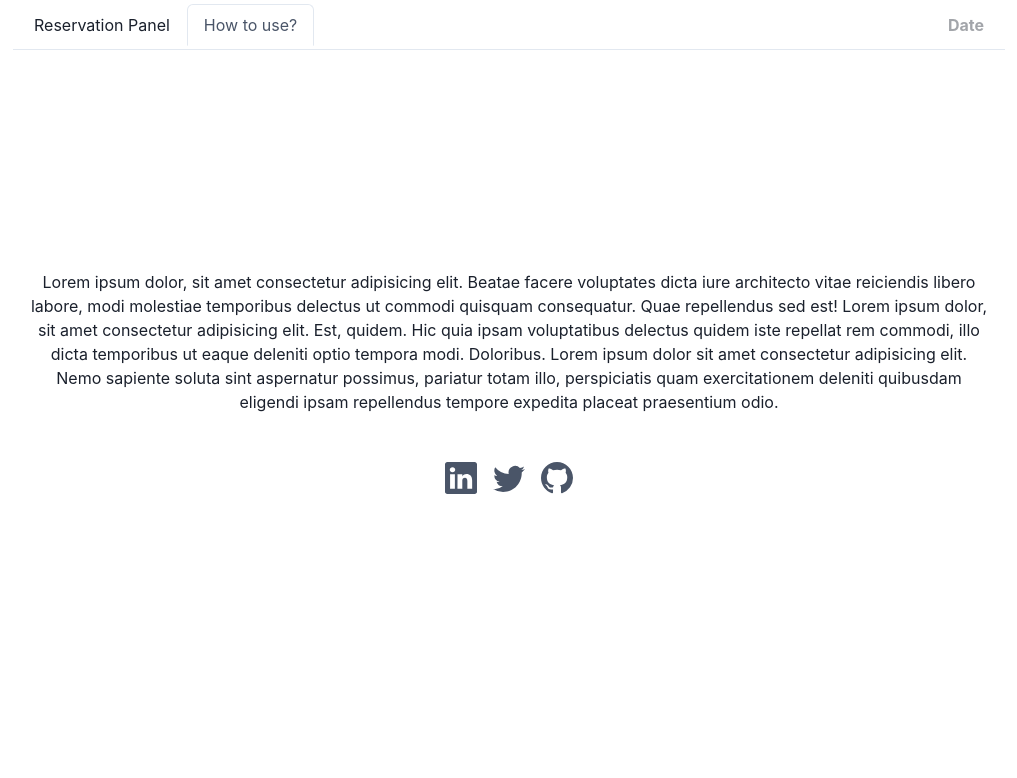
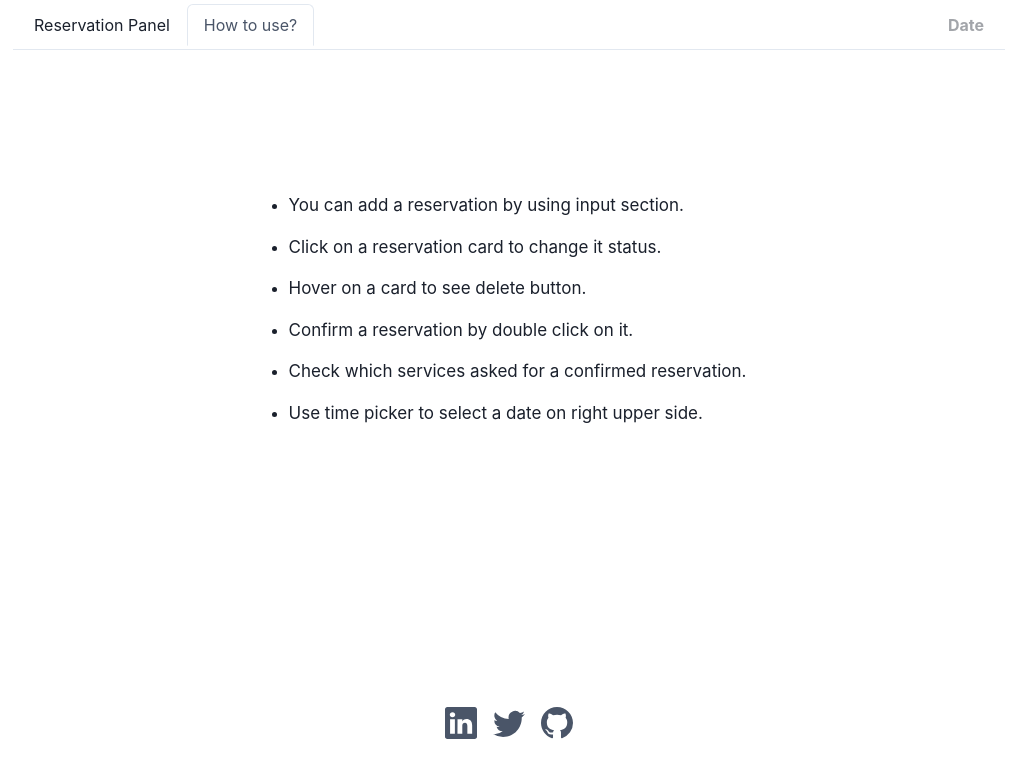
Before and after one commit to aydinfz/react-reservation-app, a React (Vite) app: page / in a window 1280 px wide. Both pictures are taken after a click on the tab "How to use?". Shown: the top 778 px of the page, without its empty margins (131-1148 px from the left). Built offline with nearby package versions, Linux system fonts and the light colour scheme.

Commit message:
complete how section

```diff
--- a/src/components/HowSection/Icons/index.jsx
+++ b/src/components/HowSection/Icons/index.jsx
@@ -1,18 +1,31 @@
 import React from "react";
 import { BsLinkedin, BsTwitter, BsGithub } from "react-icons/bs";
-import { Icon, HStack, Link } from "@chakra-ui/react";
+import { Icon, HStack, Link, ScaleFade } from "@chakra-ui/react";
 
 export function Icons() {
   return (
     <HStack color="gray.600">
       <Link href="https://www.linkedin.com/in/fatma-zehra-aydin/" isExternal>
-        <Icon as={BsLinkedin} boxSize={8} />
+        <Icon
+          as={BsLinkedin}
+          boxSize={8}
+          _hover={{ transform: "scale(1.1)", color: "gray.700" }}
+        />
       </Link>
       <Link href="https://twitter.com/aydinfzehra" isExternal>
-        <Icon as={BsTwitter} boxSize={8} mx={2} />
+        <Icon
+          as={BsTwitter}
+          boxSize={8}
+          mx={2}
+          _hover={{ transform: "scale(1.1)", color: "gray.700" }}
+        />
       </Link>
       <Link href="https://github.com/aydinfz" isExternal>
-        <Icon as={BsGithub} boxSize={8} />
+        <Icon
+          as={BsGithub}
+          boxSize={8}
+          _hover={{ transform: "scale(1.1)", color: "gray.700" }}
+        />
       </Link>
     </HStack>
   );
--- a/src/components/HowSection/index.jsx
+++ b/src/components/HowSection/index.jsx
@@ -1,21 +1,19 @@
 import React from "react";
 import { Icons } from "./Icons";
-import { Text, VStack } from "@chakra-ui/react";
+import { Text, VStack, UnorderedList, ListItem } from "@chakra-ui/react";
 
 export function HowSection() {
   return (
-    <VStack h="80vh" textAlign="center" justify="center">
-      <Text mb={10}>
-        Lorem ipsum dolor, sit amet consectetur adipisicing elit. Beatae facere
-        voluptates dicta iure architecto vitae reiciendis libero labore, modi
-        molestiae temporibus delectus ut commodi quisquam consequatur. Quae
-        repellendus sed est! Lorem ipsum dolor, sit amet consectetur adipisicing
-        elit. Est, quidem. Hic quia ipsam voluptatibus delectus quidem iste
-        repellat rem commodi, illo dicta temporibus ut eaque deleniti optio
-        tempora modi. Doloribus. Lorem ipsum dolor sit amet consectetur
-        adipisicing elit. Nemo sapiente soluta sint aspernatur possimus,
-        pariatur totam illo, perspiciatis quam exercitationem deleniti quibusdam
-        eligendi ipsam repellendus tempore expedita placeat praesentium odio.
+    <VStack h="85vh"  justify="space-between">
+      <Text mt={32}>
+        <UnorderedList spacing={4} fontSize="17px">
+          <ListItem>You can add a reservation by using input section.</ListItem>
+          <ListItem>Click on a reservation card to change it status.</ListItem>
+          <ListItem>Hover on a card to see delete button.</ListItem>
+          <ListItem>Confirm a reservation by double click on it.</ListItem>
+          <ListItem>Check which services asked for a confirmed reservation.</ListItem>
+          <ListItem>Use time picker to select a date on right upper side.</ListItem>
+        </UnorderedList>
       </Text>
       <Icons />
     </VStack>
```
